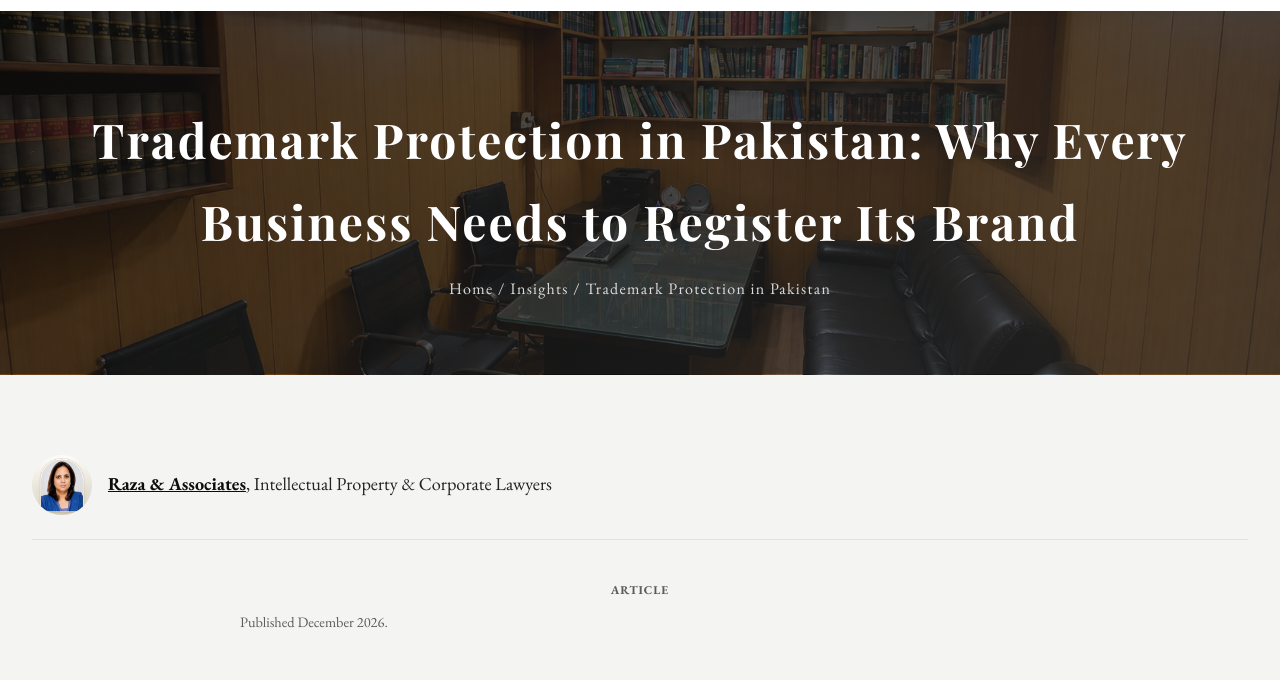
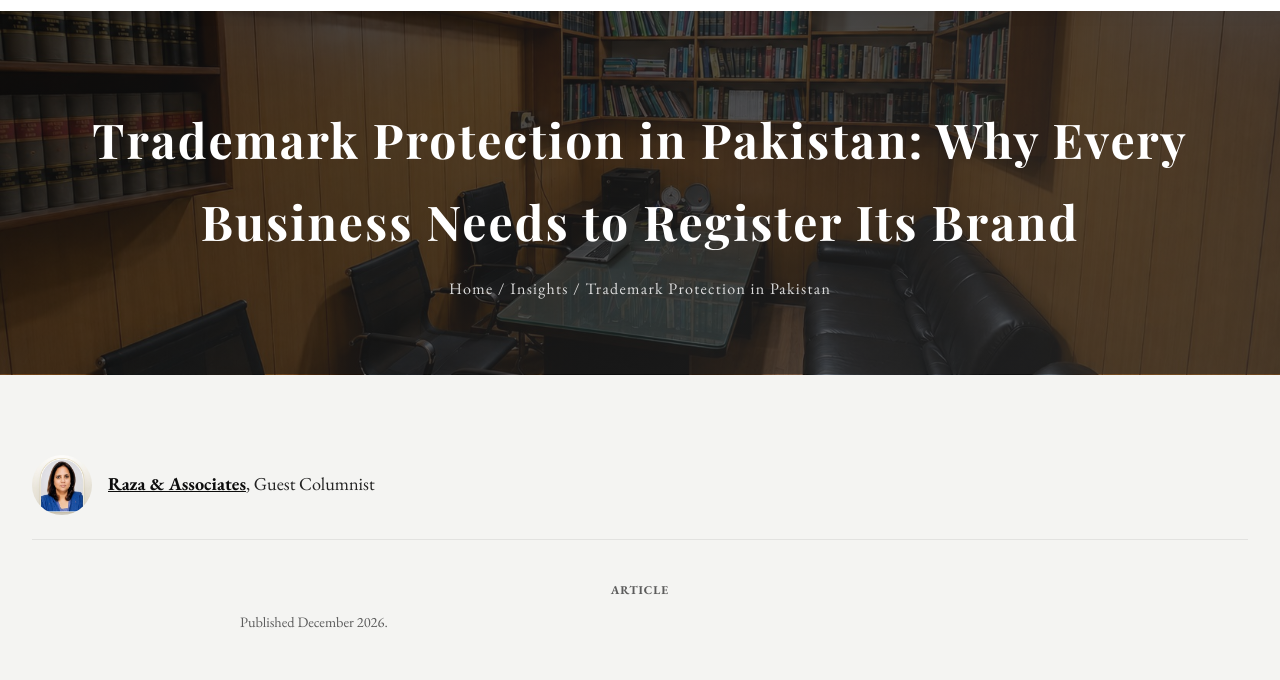
Before and after one commit to zillrh35-Farzillaw/FARZIL-LAW-WEBSITE, a plain HTML site: page trademark-protection-in-pakistan/index.html in a window 1280 px wide. Shown: the part 115-795 px from the top of the page. Drawn offline with nearby package versions, Linux system fonts and the light colour scheme.

Commit message:
Simplify Raza & Associates byline title to Guest Columnist
Matches the plain "Guest Columnist" convention used for other
contributing authors, instead of a distinct firm-specific title.

Co-Authored-By: Claude Sonnet 5 <noreply@anthropic.com>
Claude-Session: https://claude.ai/code/session_015uAwbaVNRegT2shahZDwth

```diff
--- a/trademark-protection-in-pakistan/index.html
+++ b/trademark-protection-in-pakistan/index.html
@@ -75,7 +75,7 @@
             <div class="insight-byline">
                 <div class="insight-photo" style="background-image: url('/assets/team/raza-associates.jpg');"></div>
                 <div class="insight-byline-text">
-                    <p><strong><a href="https://raza-associates.com" target="_blank" rel="noopener">Raza &amp; Associates</a></strong>, Intellectual Property &amp; Corporate Lawyers</p>
+                    <p><strong><a href="https://raza-associates.com" target="_blank" rel="noopener">Raza &amp; Associates</a></strong>, Guest Columnist</p>
                 </div>
             </div>
 
@@ -173,7 +173,7 @@
                 <div class="director-photo" style="background-image: url('/assets/team/raza-associates.jpg');"></div>
                 <div>
                     <h3><a href="https://raza-associates.com" target="_blank" rel="noopener">Raza &amp; Associates</a></h3>
-                    <p class="director-title">Intellectual Property &amp; Corporate Lawyers</p>
+                    <p class="director-title">Guest Columnist</p>
                     <p>Established in 2005, Raza &amp; Associates is a boutique Intellectual Property and Corporate Law Firm based in Lahore, Pakistan, providing professional legal services to domestic and international clients. With over 20 years of experience, the firm specialises in trademark registration, copyright protection, patent and industrial design matters, intellectual property enforcement, corporate legal services, regulatory compliance, and commercial disputes. Raza &amp; Associates assists businesses in protecting their intellectual property assets, safeguarding brand identities, and addressing complex legal challenges across various industries, serving clients in Pakistan and international jurisdictions including the United States, United Kingdom, Singapore, Australia, Saudi Arabia, and the United Arab Emirates.</p>
                 </div>
             </div>
```
Also changed, not shown: index.html (+1 -1 lines), insights/index.html (+1 -1 lines).
